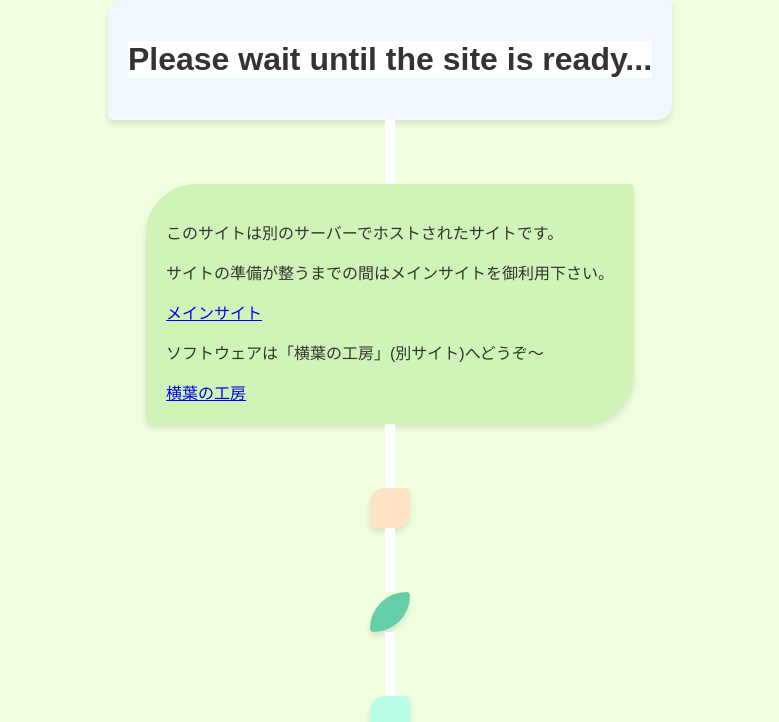
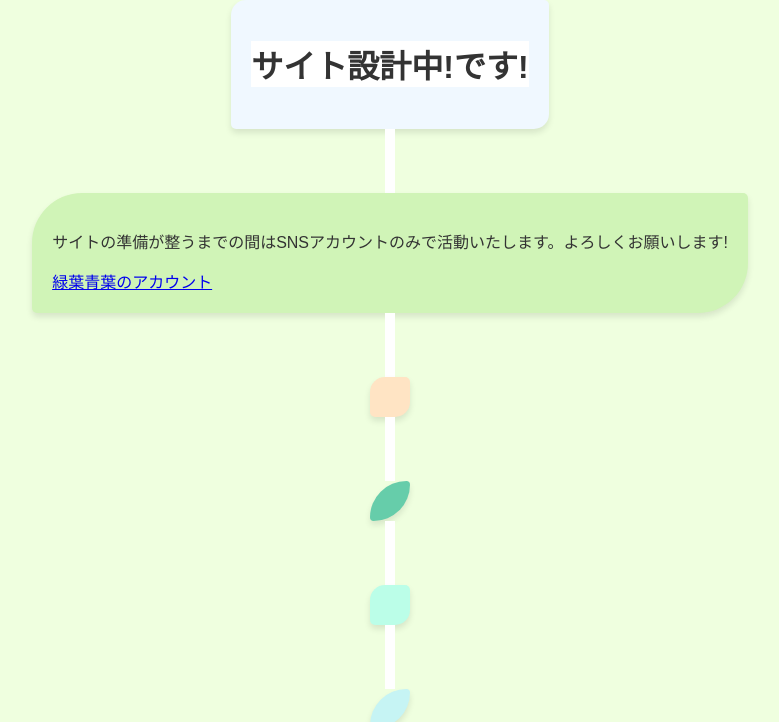
Before and after one commit to yokonoha/yokonoha-site, a plain HTML site: page index.html in a window 1280 px wide. Shown: the top 722 px of the page, without its empty margins (250-1029 px from the left). Drawn offline with Linux system fonts and the light colour scheme.

Commit message:
Update index.html

```diff
--- a/index.html
+++ b/index.html
@@ -11,7 +11,7 @@
   gtag('config', 'G-6WTX1KY7Y7');
 </script>
   <meta name="viewport" content="width=device-width,initial-scale=1">
-  <title>[仮称] 横茶横葉のサイト (調整中)</title>
+  <title>緑葉青葉の倉庫 -Storage of Aoha!</title>
   <link href="caffeine.css" rel="stylesheet"/>
   <meta charset="UTF-8">
 </head>
@@ -19,7 +19,7 @@
   <div class="A">
     <div class="title">
 
-    <h1>Please wait until the site is ready...</h1>
+    <h1>サイト設計中!です!</h1>
      </div>
      </div>
      <div class="cnt"><p></p></div>
@@ -27,13 +27,8 @@
      <div class="cnt"><p></p></div>
      <div class="cnt"><p></p></div>
      <div class="B">
-<!--マーク化テンプレート/Marks template-->
-<p>このサイトは別のサーバーでホストされたサイトです。</p>
-<!--div B Start-->
-<p>サイトの準備が整うまでの間はメインサイトを御利用下さい。</p>
-       <a href="https://yokonoha.github.io">メインサイト</a>
-<p>ソフトウェアは「横葉の工房」(別サイト)へどうぞ～</p>
-       <a href="https://yokonoha.github.io/yokoha-st">横葉の工房</a>
+<p>サイトの準備が整うまでの間はSNSアカウントのみで活動いたします。よろしくお願いします!</p>
+       <a href="https://x.com/ryokuyou_aoha">緑葉青葉のアカウント</a>
     </div>
 </div>
 
@@ -262,7 +257,7 @@
 
     <footer>
 
-      <p><small>このページでは<a href="https://github.com/yokonoha/Caffeine_CSS">Caffeine_CSS</a>を使用しています。</small></p>
+      <p><small>このページでは<a href="https://github.com/yokonoha/Caffeine_CSS">CaffeineCSS</a>を使用しています。</small></p>
     </footer>
 
 </body>
```
